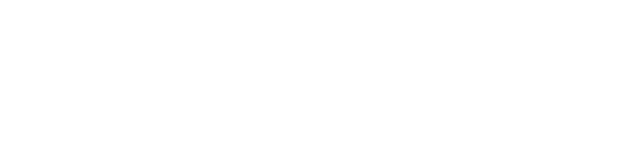
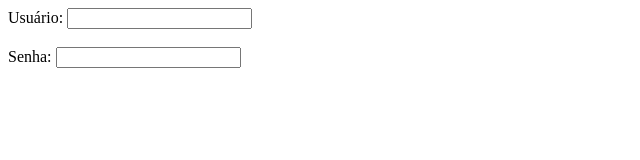
Before and after one commit to tcesarFE/FrontEnd-EBAC, a plain HTML site: page accessibility.html in a window 1280 px wide. Shown: the whole page, without its empty margins (0-640 px from the left). Drawn offline with Linux system fonts and the light colour scheme.

Commit message:
Modificações destinadas à aprendizado de acessibilidade

```diff
--- a/accessibility.html
+++ b/accessibility.html
@@ -6,6 +6,11 @@
     <title>accessibility</title>
 </head>
 <body>
-
+    <form>
+        <label for="usuario">Usuário:</label>
+        <input id="usuario" type="text"/> <br/> <br/>
+        <label for="senha">Senha:</label>
+        <input id="senha" type="password"/>
+    </form>
 </body>
 </html>
```
